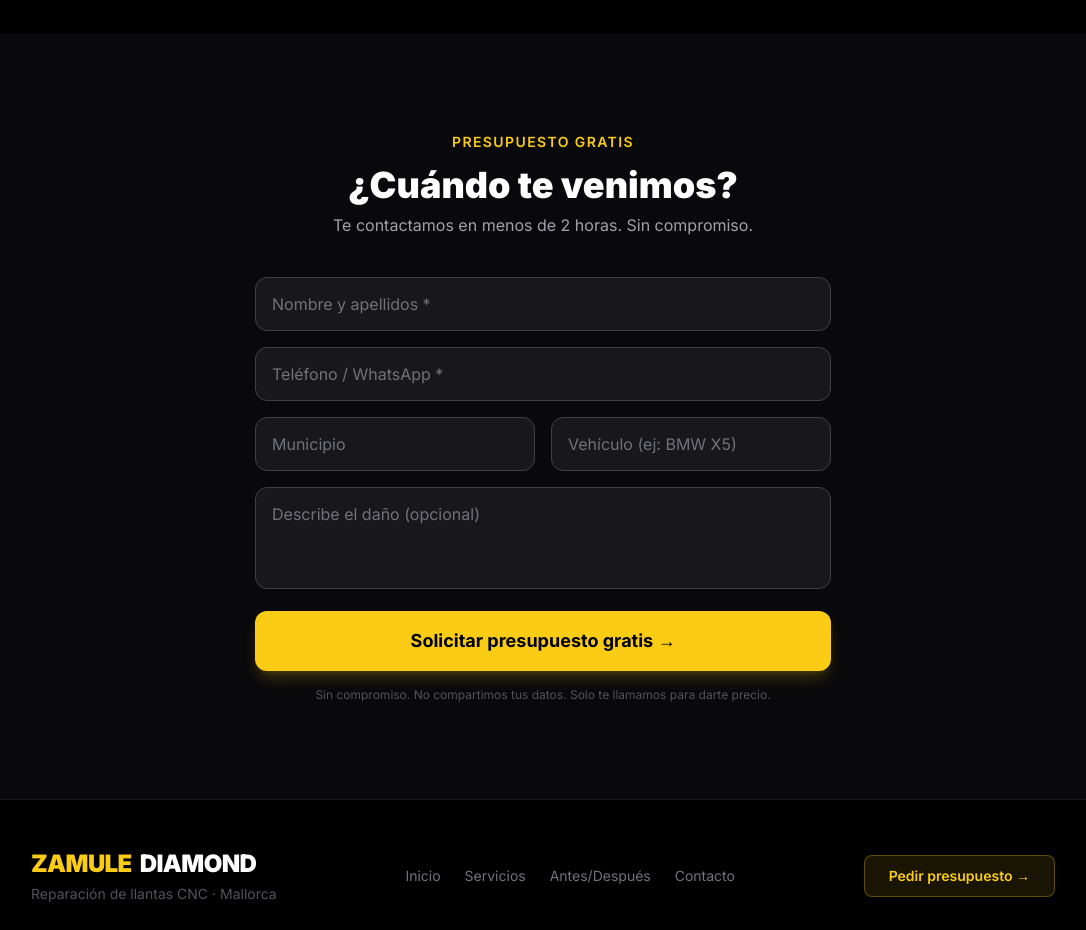
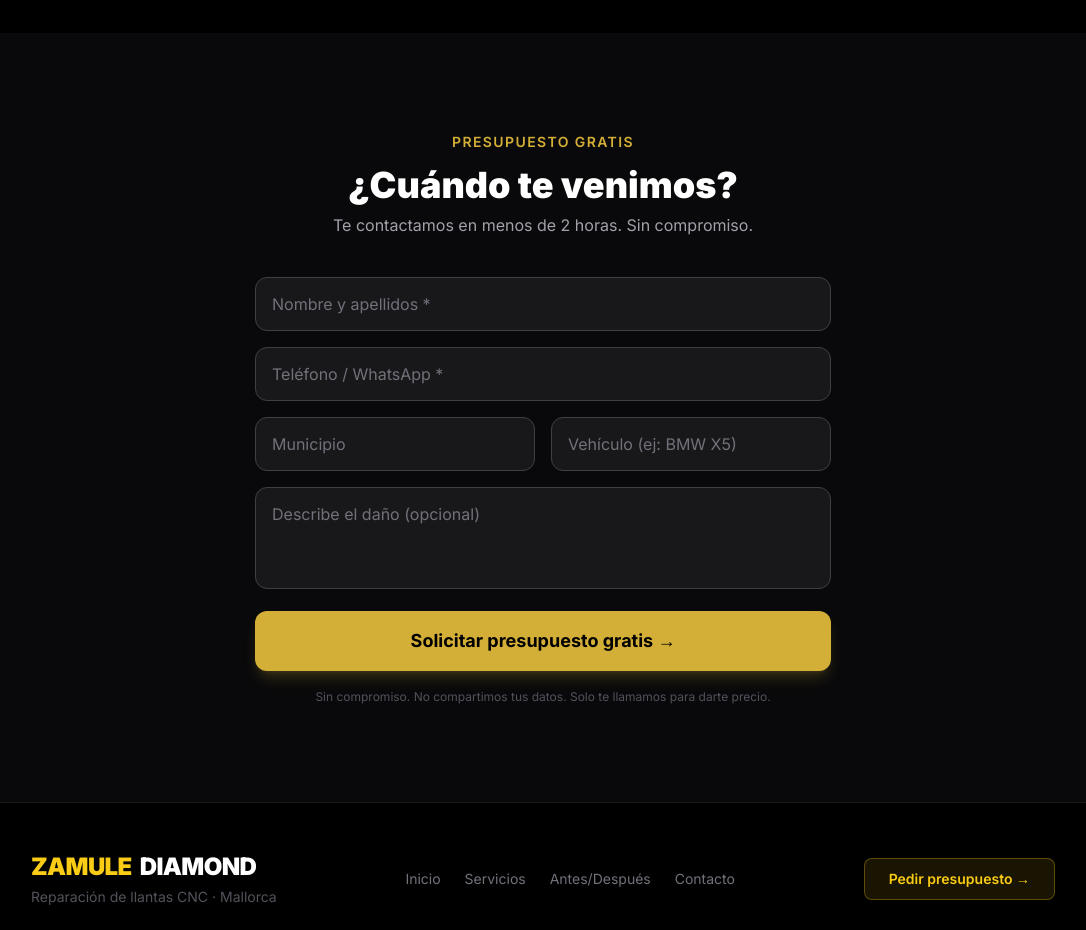
Before and after one commit to Zamule-2022/zamulediamond-web, a Next.js app: page / in a window 1280 px wide. Shown: the part 3040-3970 px from the top of the page, without its empty margins (97-1183 px from the left). Built offline with nearby package versions, Linux system fonts and the light colour scheme.

Commit message:
Update Formulario.jsx

```diff
--- a/src/components/Formulario.jsx
+++ b/src/components/Formulario.jsx
@@ -18,10 +18,9 @@ export default function Formulario() {
           headers: { 'Content-Type': 'application/json' },
           body: JSON.stringify({ ...data, fuente: 'zamulediamond.com', fecha: new Date().toISOString() }),
         })
-      } catch (err) {
-        console.error('Error enviando lead:', err)
-      }
+      } catch (err) { console.error('Error enviando lead:', err) }
     } else {
+      console.log('Lead (sin webhook):', data)
       await new Promise(r => setTimeout(r, 1000))
     }
     setEnviando(false)
@@ -33,42 +32,64 @@ export default function Formulario() {
     <section id="contacto" className="bg-zinc-950 py-24 px-6">
       <div className="max-w-xl mx-auto">
         <div className="text-center mb-10">
-          <span className="text-yellow-400 text-sm font-semibold tracking-widest uppercase">Presupuesto gratis</span>
+          <span className="text-gold-400 text-sm font-semibold tracking-widest uppercase">
+            Presupuesto gratis
+          </span>
           <h2 className="text-4xl font-black text-white mt-3">¿Cuándo te venimos?</h2>
           <p className="text-zinc-400 mt-2">Te contactamos en menos de 2 horas. Sin compromiso.</p>
         </div>
+
         {enviado ? (
           <div className="bg-green-900/20 border border-green-700/50 rounded-2xl p-10 text-center">
             <div className="text-5xl mb-4">✅</div>
             <h3 className="text-white font-bold text-xl mb-2">¡Solicitud recibida!</h3>
             <p className="text-zinc-400 text-sm">Nos ponemos en contacto contigo en menos de 2 horas para confirmar cita.</p>
-            <button onClick={() => setEnviado(false)} className="mt-6 text-yellow-400 text-sm underline-offset-2 underline hover:text-yellow-300">
+            <button onClick={() => setEnviado(false)} className="mt-6 text-gold-400 text-sm underline-offset-2 underline hover:text-gold-300">
               Enviar otra solicitud
             </button>
           </div>
         ) : (
           <form onSubmit={handleSubmit(onSubmit)} className="space-y-4" noValidate>
             <div>
-              <input placeholder="Nombre y apellidos *"
-                className={`w-full bg-zinc-900 border text-white rounded-xl px-4 py-3.5 focus:outline-none transition-colors placeholder:text-zinc-500 ${errors.nombre ? 'border-red-500' : 'border-zinc-700 focus:border-yellow-400'}`}
-                {...register('nombre', { required: 'El nombre es obligatorio' })} />
+              <input
+                placeholder="Nombre y apellidos *"
+                className={`w-full bg-zinc-900 border text-white rounded-xl px-4 py-3.5 focus:outline-none transition-colors placeholder:text-zinc-500 ${
+                  errors.nombre ? 'border-red-500 focus:border-red-400' : 'border-zinc-700 focus:border-gold-400'
+                }`}
+                {...register('nombre', { required: 'El nombre es obligatorio' })}
+              />
               {errors.nombre && <p className="text-red-400 text-xs mt-1.5 pl-1">{errors.nombre.message}</p>}
             </div>
+
             <div>
-              <input type="tel" placeholder="Teléfono / WhatsApp *"
-                className={`w-full bg-zinc-900 border text-white rounded-xl px-4 py-3.5 focus:outline-none transition-colors placeholder:text-zinc-500 ${errors.telefono ? 'border-red-500' : 'border-zinc-700 focus:border-yellow-400'}`}
-                {...register('telefono', { required: 'El teléfono es obligatorio', pattern: { value: /^[0-9+\s\-()]{9,15}$/, message: 'Introduce un teléfono válido' } })} />
+              <input
+                type="tel"
+                placeholder="Teléfono / WhatsApp *"
+                className={`w-full bg-zinc-900 border text-white rounded-xl px-4 py-3.5 focus:outline-none transition-colors placeholder:text-zinc-500 ${
+                  errors.telefono ? 'border-red-500 focus:border-red-400' : 'border-zinc-700 focus:border-gold-400'
+                }`}
+                {...register('telefono', {
+                  required: 'El teléfono es obligatorio',
+                  pattern: { value: /^[0-9+\s\-()]{9,15}$/, message: 'Introduce un teléfono válido' },
+                })}
+              />
               {errors.telefono && <p className="text-red-400 text-xs mt-1.5 pl-1">{errors.telefono.message}</p>}
             </div>
+
             <div className="grid grid-cols-2 gap-4">
-              <input placeholder="Municipio" className="w-full bg-zinc-900 border border-zinc-700 text-white rounded-xl px-4 py-3.5 focus:outline-none focus:border-yellow-400 transition-colors placeholder:text-zinc-500" {...register('municipio')} />
-              <input placeholder="Vehículo (ej: BMW X5)" className="w-full bg-zinc-900 border border-zinc-700 text-white rounded-xl px-4 py-3.5 focus:outline-none focus:border-yellow-400 transition-colors placeholder:text-zinc-500" {...register('vehiculo')} />
+              <input placeholder="Municipio" className="w-full bg-zinc-900 border border-zinc-700 text-white rounded-xl px-4 py-3.5 focus:outline-none focus:border-gold-400 transition-colors placeholder:text-zinc-500" {...register('municipio')} />
+              <input placeholder="Vehículo (ej: BMW X5)" className="w-full bg-zinc-900 border border-zinc-700 text-white rounded-xl px-4 py-3.5 focus:outline-none focus:border-gold-400 transition-colors placeholder:text-zinc-500" {...register('vehiculo')} />
             </div>
-            <textarea rows={3} placeholder="Describe el daño (opcional)" className="w-full bg-zinc-900 border border-zinc-700 text-white rounded-xl px-4 py-3.5 focus:outline-none focus:border-yellow-400 transition-colors resize-none placeholder:text-zinc-500" {...register('descripcion')} />
-            <button type="submit" disabled={enviando} className="w-full bg-yellow-400 text-black font-bold py-4 rounded-xl text-lg hover:bg-yellow-300 transition-colors disabled:opacity-60 shadow-lg shadow-yellow-400/20">
+
+            <textarea rows={3} placeholder="Describe el daño (opcional)" className="w-full bg-zinc-900 border border-zinc-700 text-white rounded-xl px-4 py-3.5 focus:outline-none focus:border-gold-400 transition-colors resize-none placeholder:text-zinc-500" {...register('descripcion')} />
+
+            <button type="submit" disabled={enviando} className="w-full bg-gold-400 text-black font-bold py-4 rounded-xl text-lg hover:bg-gold-500 transition-colors disabled:opacity-60 disabled:cursor-not-allowed shadow-lg shadow-gold-400/20">
               {enviando ? 'Enviando...' : 'Solicitar presupuesto gratis →'}
             </button>
-            <p className="text-zinc-600 text-xs text-center">Sin compromiso. No compartimos tus datos. Solo te llamamos para darte precio.</p>
+
+            <p className="text-zinc-600 text-xs text-center leading-relaxed">
+              Sin compromiso. No compartimos tus datos. Solo te llamamos para darte precio.
+            </p>
           </form>
         )}
       </div>
```
